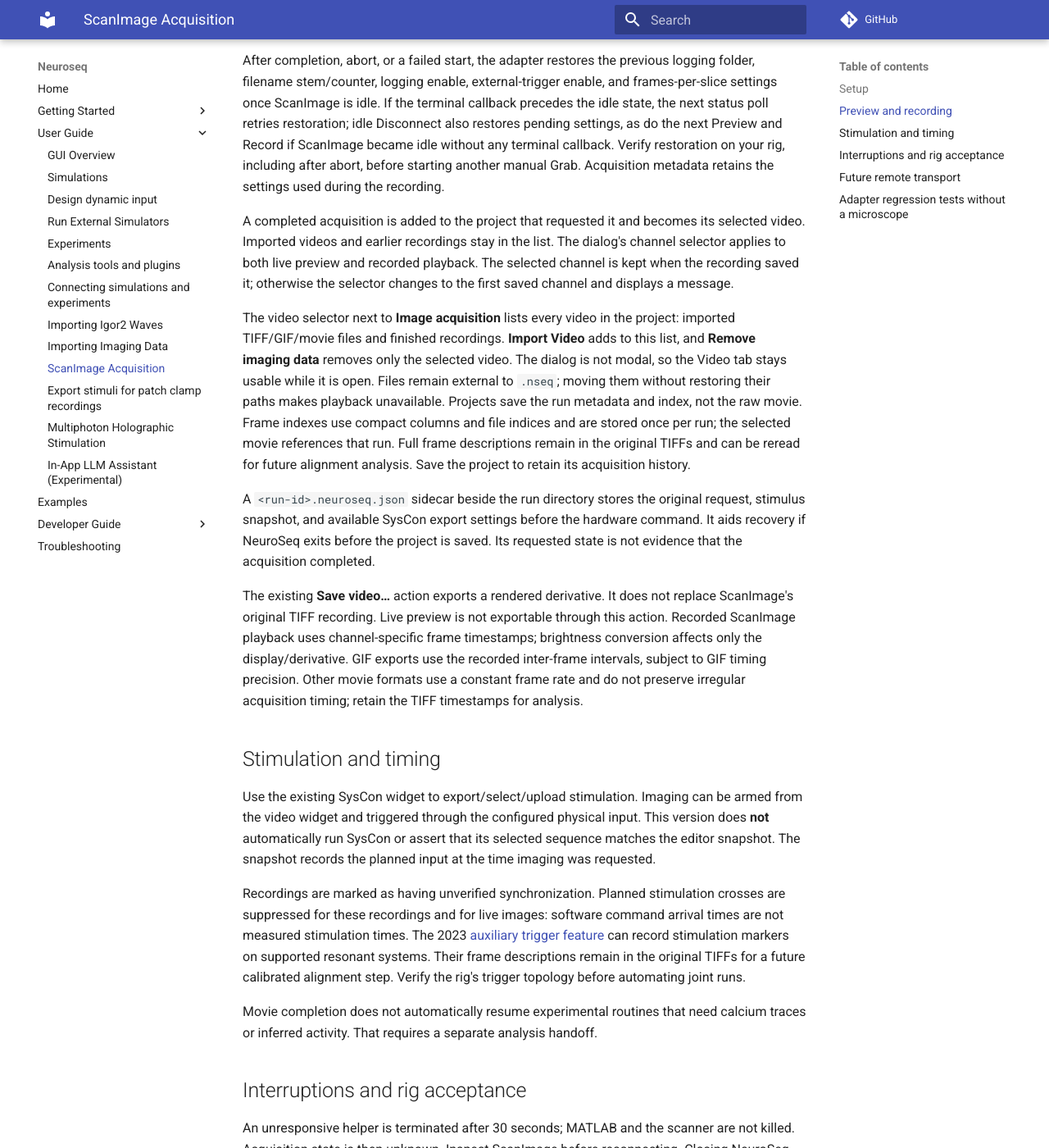
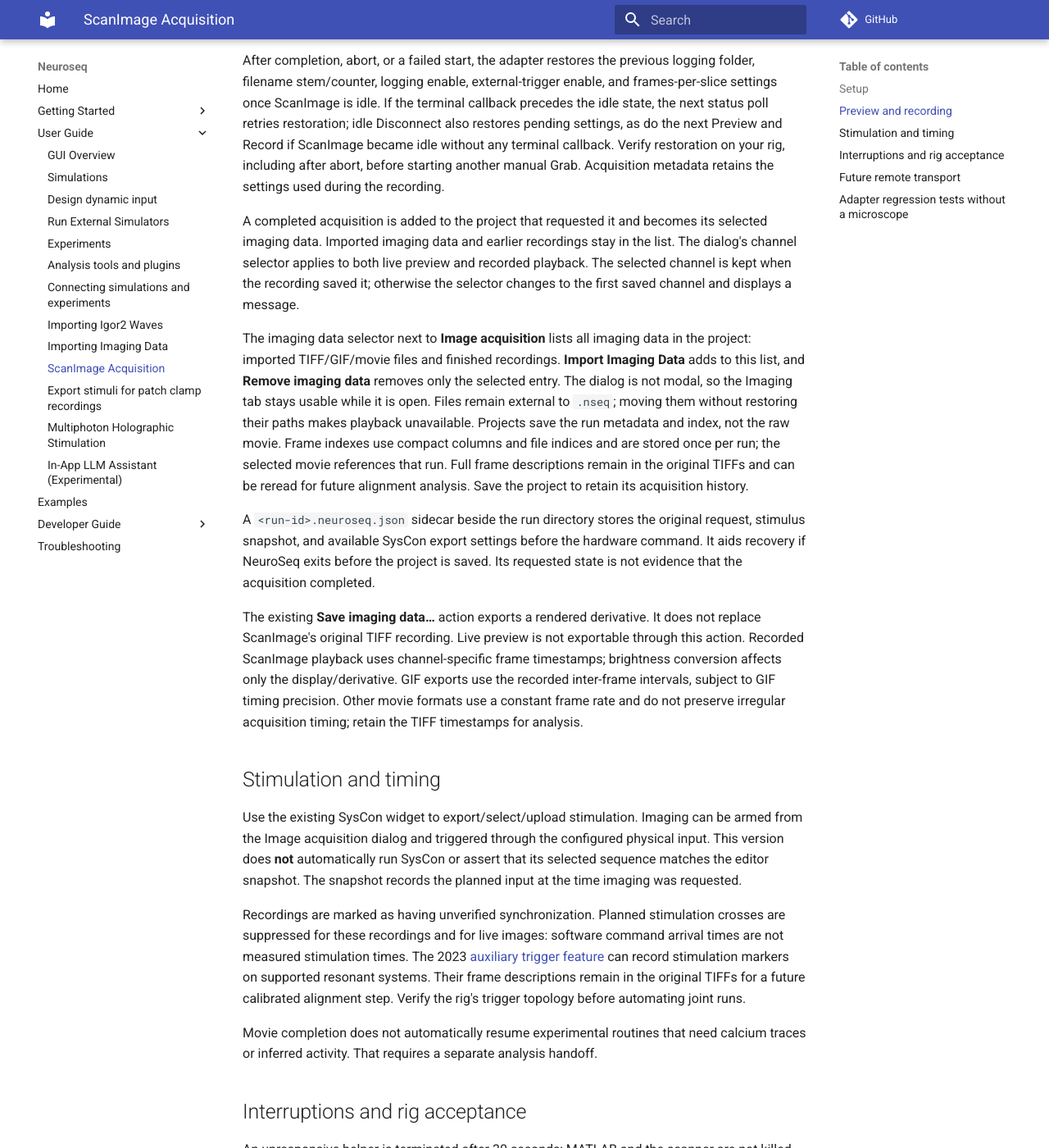
Before and after one commit to neuroseq/neuroseq, an MkDocs documentation site: the page built from docs/user_guide/scanimage_acquisition.md, in a window 1280 px wide and 1400 px high, scrolled down 1636 px. Shown: the whole window at 82% size. Built offline with MkDocs 1.6.1 and Material for MkDocs 9.7.7, drawn with Linux system fonts in a browser that asks for light colours; comment, search, counter and statistics services are not loaded; some of the changed text lies outside the part shown.

Commit message:
Call the video tab and its data 'Imaging'; separate Image acquisition
Rename user-facing 'video' wording in the imaging widget, the imaging data
selector and the acquisition dialog to 'Imaging'/'Imaging data', and add a
toolbar separator between Design dynamic input and Image acquisition.

Co-Authored-By: Claude Opus 5.5 <noreply@anthropic.com>

```diff
--- a/docs/user_guide/scanimage_acquisition.md
+++ b/docs/user_guide/scanimage_acquisition.md
@@ -2,7 +2,7 @@
 
 The **Image acquisition** toolbar button opens a dialog that connects to a
 running ScanImage MATLAB session. It can show live images in the imaging
-panel's Video tab, start or externally arm a recording, abort an acquisition,
+panel's Imaging tab, start or externally arm a recording, abort an acquisition,
 and open its completed TIFF files. ScanImage owns the scanner and original
 recording. NeuroSeq's preview is sampled at up to 5 updates/second
 (1 update/second during an owned recording), only while **Live view** is checked. Preview images are subsampled
@@ -82,15 +82,17 @@ including after abort, before starting another manual Grab. Acquisition metadata
 retains the settings used during the recording.
 
 A completed acquisition is added to the project that requested it and becomes
-its selected video. Imported videos and earlier recordings stay in the list.
+its selected imaging data. Imported imaging data and earlier recordings stay in
+the list.
 The dialog's channel selector applies to both live preview and recorded
 playback. The selected channel is kept when the recording saved it; otherwise
 the selector changes to the first saved channel and displays a message.
 
-The video selector next to **Image acquisition** lists every video in the
-project: imported TIFF/GIF/movie files and finished recordings. **Import Video**
-adds to this list, and **Remove imaging data** removes only the selected video.
-The dialog is not modal, so the Video tab stays usable while it is open.
+The imaging data selector next to **Image acquisition** lists all imaging data in
+the project: imported TIFF/GIF/movie files and finished recordings. **Import
+Imaging Data** adds to this list, and **Remove imaging data** removes only the
+selected entry. The dialog is not modal, so the Imaging tab stays usable while
+it is open.
 Files remain external to `.nseq`; moving them without restoring their paths
 makes playback unavailable. Projects save the run metadata and index, not the
 raw movie. Frame indexes use compact columns and file indices and are stored
@@ -103,7 +105,7 @@ request, stimulus snapshot, and available SysCon export settings before the
 hardware command. It aids recovery if NeuroSeq exits before the project is
 saved. Its requested state is not evidence that the acquisition completed.
 
-The existing **Save video…** action exports a rendered derivative. It does not
+The existing **Save imaging data…** action exports a rendered derivative. It does not
 replace ScanImage's original TIFF recording. Live preview is not exportable
 through this action. Recorded ScanImage playback uses channel-specific frame
 timestamps; brightness conversion affects only the display/derivative. GIF
@@ -114,7 +116,7 @@ acquisition timing; retain the TIFF timestamps for analysis.
 ## Stimulation and timing
 
 Use the existing SysCon widget to export/select/upload stimulation. Imaging can
-be armed from the video widget and triggered through the configured physical
+be armed from the Image acquisition dialog and triggered through the configured physical
 input. This version does **not** automatically run SysCon or assert that its
 selected sequence matches the editor snapshot. The snapshot records the
 planned input at the time imaging was requested.
```
Also changed, not shown: 6 other files.
